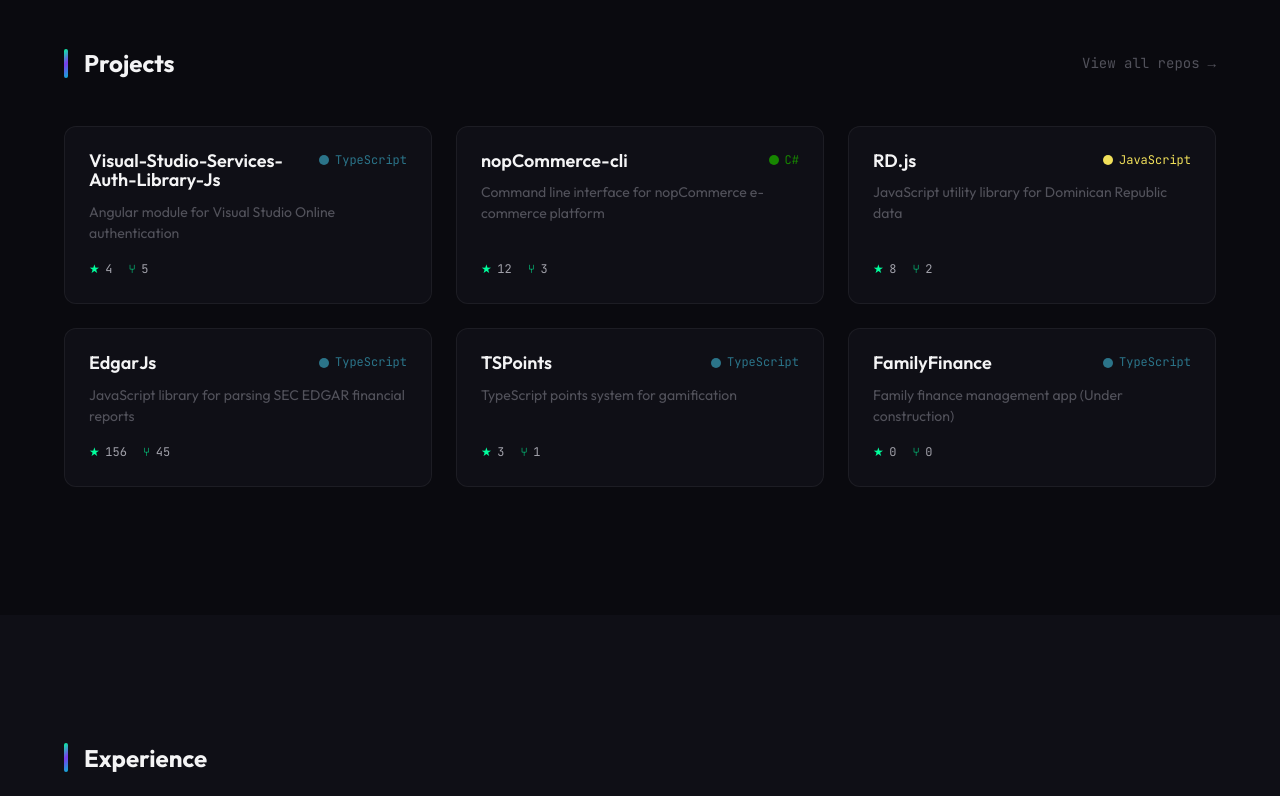
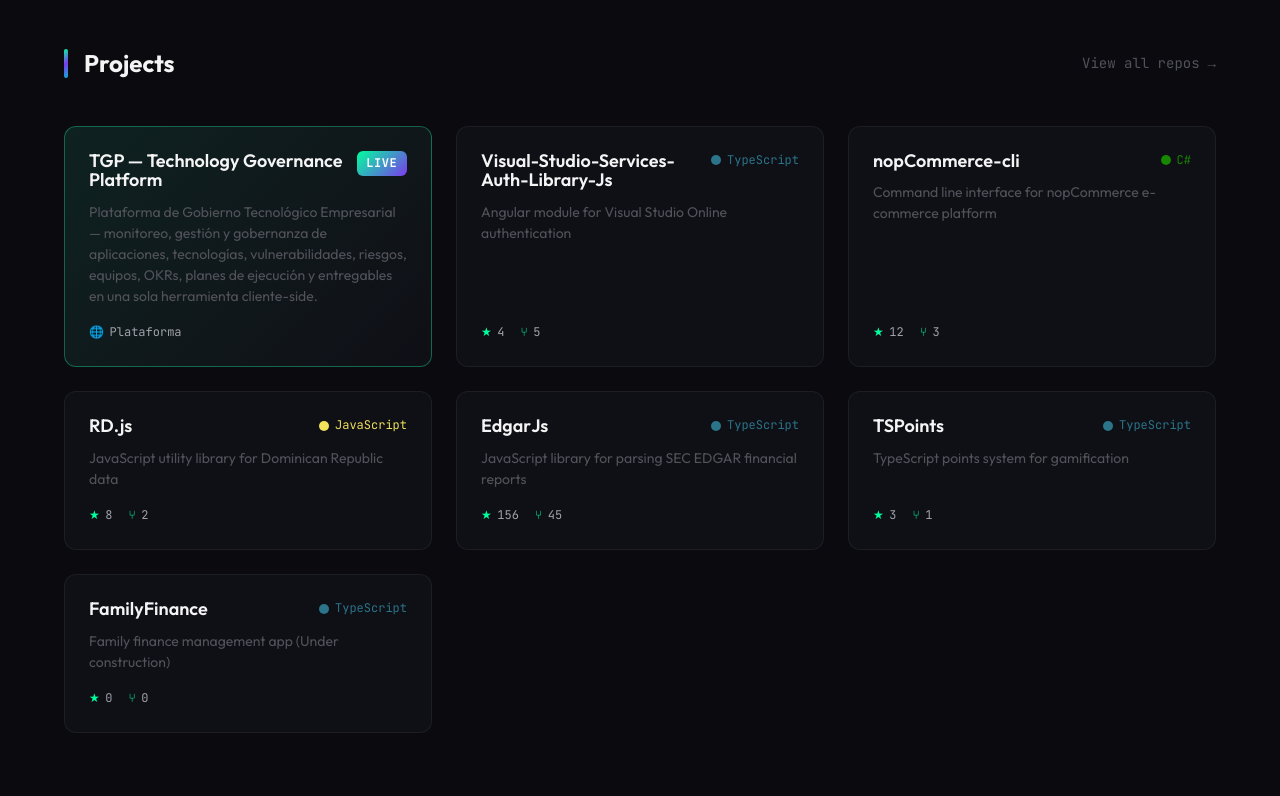
Before and after one commit to DiogenesPolanco/DiogenesPolanco, an Astro site: page / in a window 1280 px wide. Shown: the part 1640-2436 px from the top of the page. Built offline with nearby package versions, Linux system fonts and the light colour scheme; Astro itself is replaced by a stand-in of ours.

Commit message:
Add TGP live project to Projects grid
Add TGP — Technology Governance Platform as a featured live project card with 'Live' badge and gradient styling.

Ultraworked with Sisyphus (https://github.com/code-yeongyu/oh-my-openagent)

Co-authored-by: Sisyphus <clio-agent@sisyphuslabs.ai>

```diff
--- a/src/components/Projects/Projects.css
+++ b/src/components/Projects/Projects.css
@@ -48,6 +48,28 @@
   animation: fadeSlideUp 0.5s ease-out forwards;
   opacity: 0;
   position: relative;
+}
+
+.project-card--live {
+  background: linear-gradient(135deg, color-mix(in srgb, var(--accent-primary) 8%, var(--bg-secondary)), var(--bg-secondary));
+  border-color: color-mix(in srgb, var(--accent-primary) 30%, var(--border-subtle));
+}
+
+.project-card--live:hover {
+  border-color: transparent;
+}
+
+.project-badge {
+  font-family: var(--font-mono);
+  font-size: var(--text-xs);
+  font-weight: 600;
+  text-transform: uppercase;
+  letter-spacing: 0.05em;
+  padding: 0.2rem 0.6rem;
+  border-radius: 6px;
+  background: linear-gradient(135deg, var(--accent-primary), var(--accent-secondary));
+  color: #fff;
+  white-space: nowrap;
 }
 
 .project-card::before {
--- a/src/components/Projects/Projects.tsx
+++ b/src/components/Projects/Projects.tsx
@@ -9,6 +9,22 @@
   forks: number;
   language: string;
 }
+
+interface LiveProject {
+  name: string;
+  description: string;
+  url: string;
+  category: string;
+}
+
+const liveProjects: LiveProject[] = [
+  {
+    name: 'TGP — Technology Governance Platform',
+    description: 'Plataforma de Gobierno Tecnológico Empresarial — monitoreo, gestión y gobernanza de aplicaciones, tecnologías, vulnerabilidades, riesgos, equipos, OKRs, planes de ejecución y entregables en una sola herramienta cliente-side.',
+    url: 'https://tgp.diogenespolanco.com',
+    category: 'Plataforma',
+  },
+];
 
 const staticRepos: Repo[] = [
   { name: 'Visual-Studio-Services-Auth-Library-Js', description: 'Angular module for Visual Studio Online authentication', url: 'https://github.com/DiogenesPolanco/Visual-Studio-Sevices-Auth-Library-Js', stars: 4, forks: 5, language: 'TypeScript' },
@@ -44,6 +60,29 @@
         </div>
 
         <div className="projects-grid">
+          {liveProjects.map((project, i) => (
+            <a
+              key={project.name}
+              href={project.url}
+              target="_blank"
+              rel="noopener noreferrer"
+              className="project-card project-card--live"
+              style={{ animationDelay: `${i * 0.1}s` }}
+            >
+              <div className="project-header">
+                <h3 className="project-name">{project.name}</h3>
+                <span className="project-badge">Live</span>
+              </div>
+              <p className="project-desc">{project.description}</p>
+              <div className="project-stats">
+                <span className="stat">
+                  <span className="stat-icon">🌐</span>
+                  {project.category}
+                </span>
+              </div>
+            </a>
+          ))}
+
           {repos.map((repo, i) => (
             <a
               key={repo.name}
@@ -51,7 +90,7 @@
               target="_blank"
               rel="noopener noreferrer"
               className="project-card"
-              style={{ animationDelay: `${i * 0.1}s` }}
+              style={{ animationDelay: `${(i + liveProjects.length) * 0.1}s` }}
             >
               <div className="project-header">
                 <h3 className="project-name">{repo.name}</h3>
```
